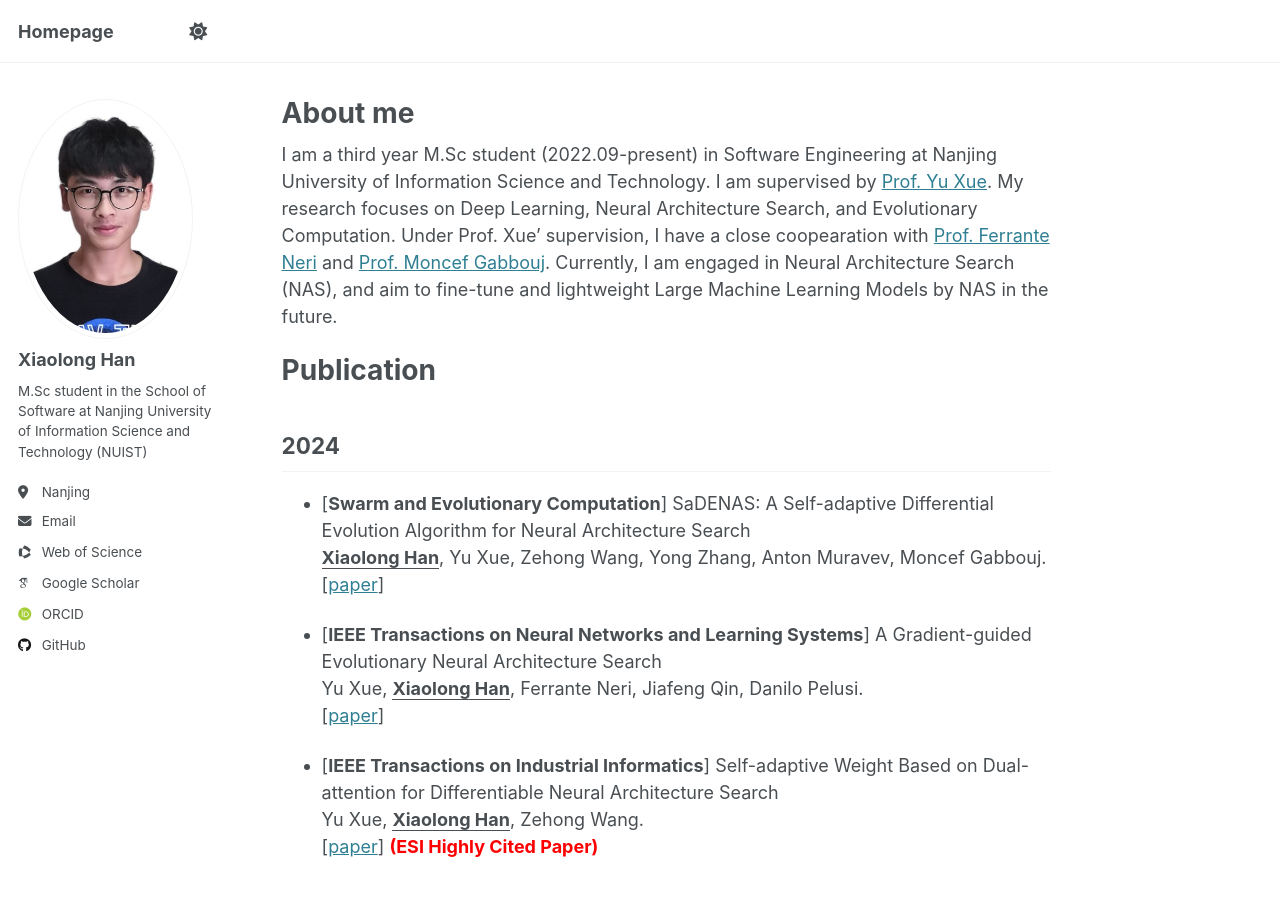
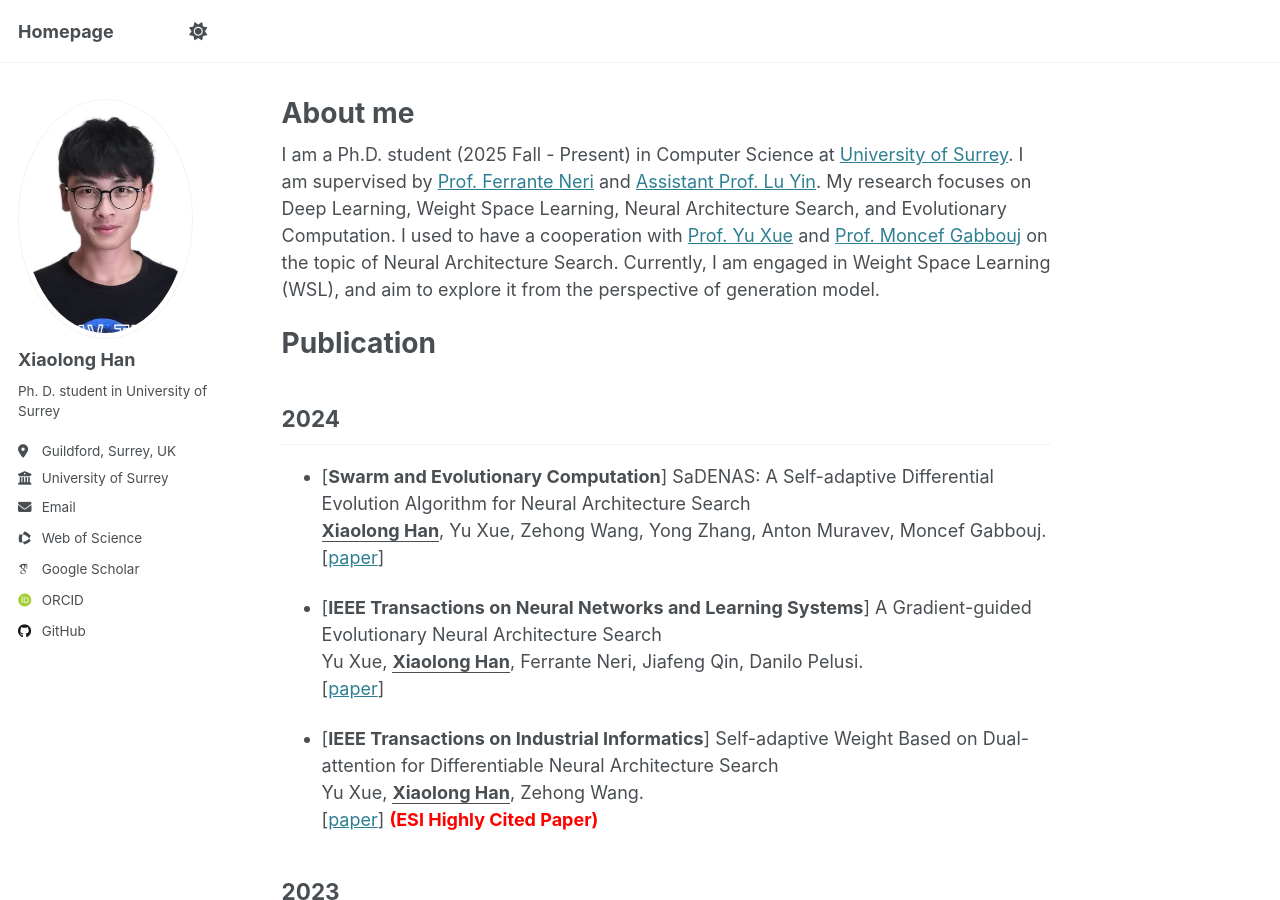
Before and after one commit to xiaolonghan2000/xiaolonghan2000.github.io, a Jekyll site: the page built from _pages/about.md, in a window 1280 px wide and 900 px high. Built offline with Jekyll 4.4.1, drawn with Linux system fonts in a browser that asks for light colours; some web fonts are replaced.

Commit message:
update bio

```diff
--- a/_config.yml
+++ b/_config.yml
@@ -12,7 +12,7 @@ site_theme               : "default"
 title                    : "Homepage"
 title_separator          : "-"
 name                     : &name "Xiaolong Han"
-description              : &description "M.Sc student in the School of Software at Nanjing University of Information Science and Technology"
+description              : &description "Ph.D. student in University of Surrey"
 url                      : https://xiaolonghan2000.github.io # the base hostname & protocol for your site e.g. "https://[your GitHub username].github.io"
 baseurl                  : "" # the subpath of your site, e.g. "/blog"
 repository               : "xiaolonghan2000/xiaolonghan2000.github.io"
@@ -25,11 +25,11 @@ author:
   avatar           : "profile.jpg"
   name             : "Xiaolong Han"
   pronouns         : # example: "she/her"
-  bio              : "M.Sc student in the School of Software at Nanjing University of Information Science and Technology (NUIST)"
-  location         : "Nanjing"
-  # employer         : "Red Brick University"
+  bio              : "Ph. D. student in University of Surrey"
+  location         : "Guildford, Surrey, UK"
+  employer         : "University of Surrey"
   uri              : # URL
-  email            : "xiaolonghan@nuist.edu.cn"
+  email            : "xiaolong.han@surrey.ac.cn"
 
   # Academic websites
   arxiv            : # URL - Update with the correct link to your profile
--- a/_pages/about.md
+++ b/_pages/about.md
@@ -7,7 +7,7 @@ redirect_from:
   - /about.html
 ---
 
-I am a third year M.Sc student (2022.09-present) in Software Engineering at Nanjing University of Information Science and Technology. I am supervised by [Prof. Yu Xue](https://faculty.nuist.edu.cn/xueyu/zh_CN/index/69265/list/index.htm). My research focuses on Deep Learning, Neural Architecture Search, and Evolutionary Computation. Under Prof. Xue' supervision, I have a close coopearation with [Prof. Ferrante Neri](https://www.surrey.ac.uk/people/ferrante-neri) and [Prof. Moncef Gabbouj](https://www.tuni.fi/en/people/moncef-gabbouj). Currently, I am engaged in Neural Architecture Search (NAS), and aim to fine-tune and lightweight Large Machine Learning Models by NAS in the future.
+I am a Ph.D. student (2025 Fall - Present) in Computer Science at [University of Surrey](https://www.surrey.ac.uk/). I am supervised by [Prof. Ferrante Neri](https://www.surrey.ac.uk/people/ferrante-neri) and [Assistant Prof. Lu Yin](https://luuyin.com/). My research focuses on Deep Learning, Weight Space Learning, Neural Architecture Search, and Evolutionary Computation. I used to have a cooperation with [Prof. Yu Xue](https://faculty.nuist.edu.cn/xueyu/zh_CN/index/69265/list/index.htm) and [Prof. Moncef Gabbouj](https://www.tuni.fi/en/people/moncef-gabbouj) on the topic of Neural Architecture Search. Currently, I am engaged in Weight Space Learning (WSL), and aim to explore it from the perspective of generation model.
 
 <!-- News
 ====== -->
```
